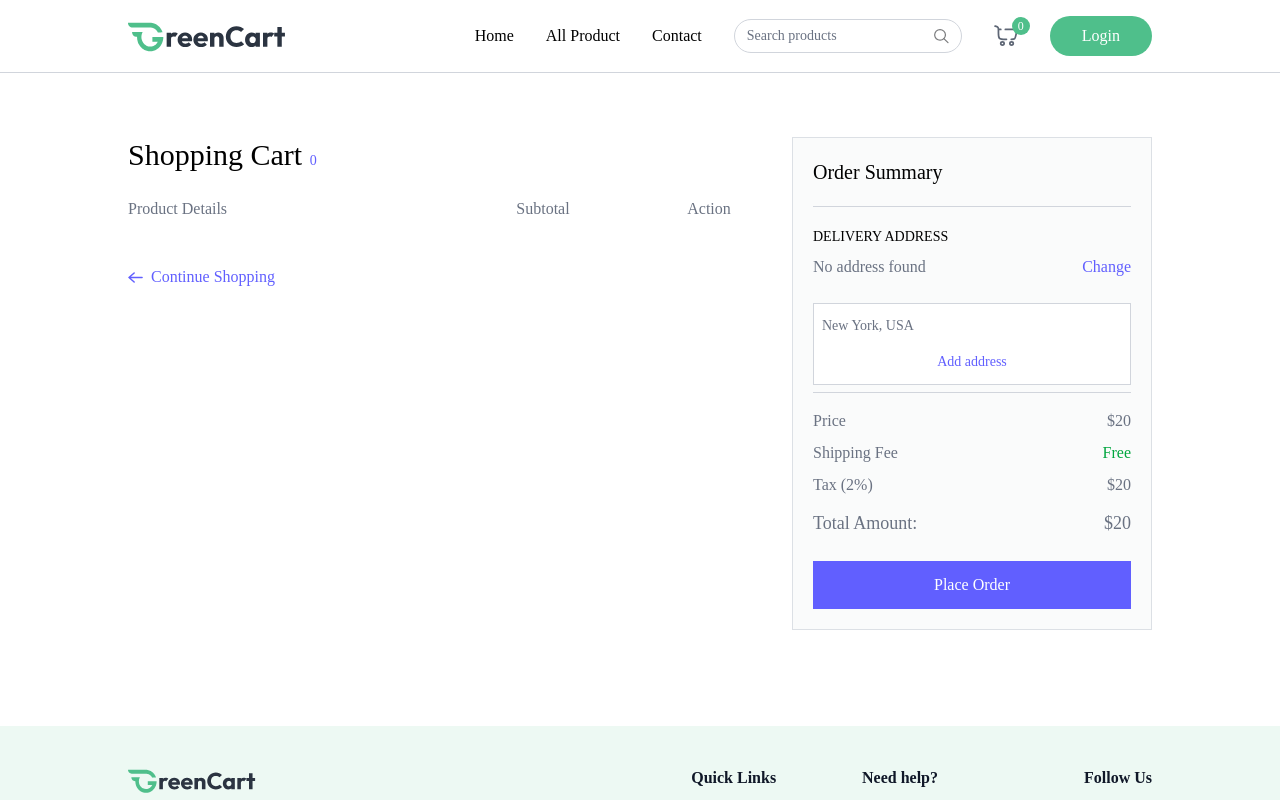
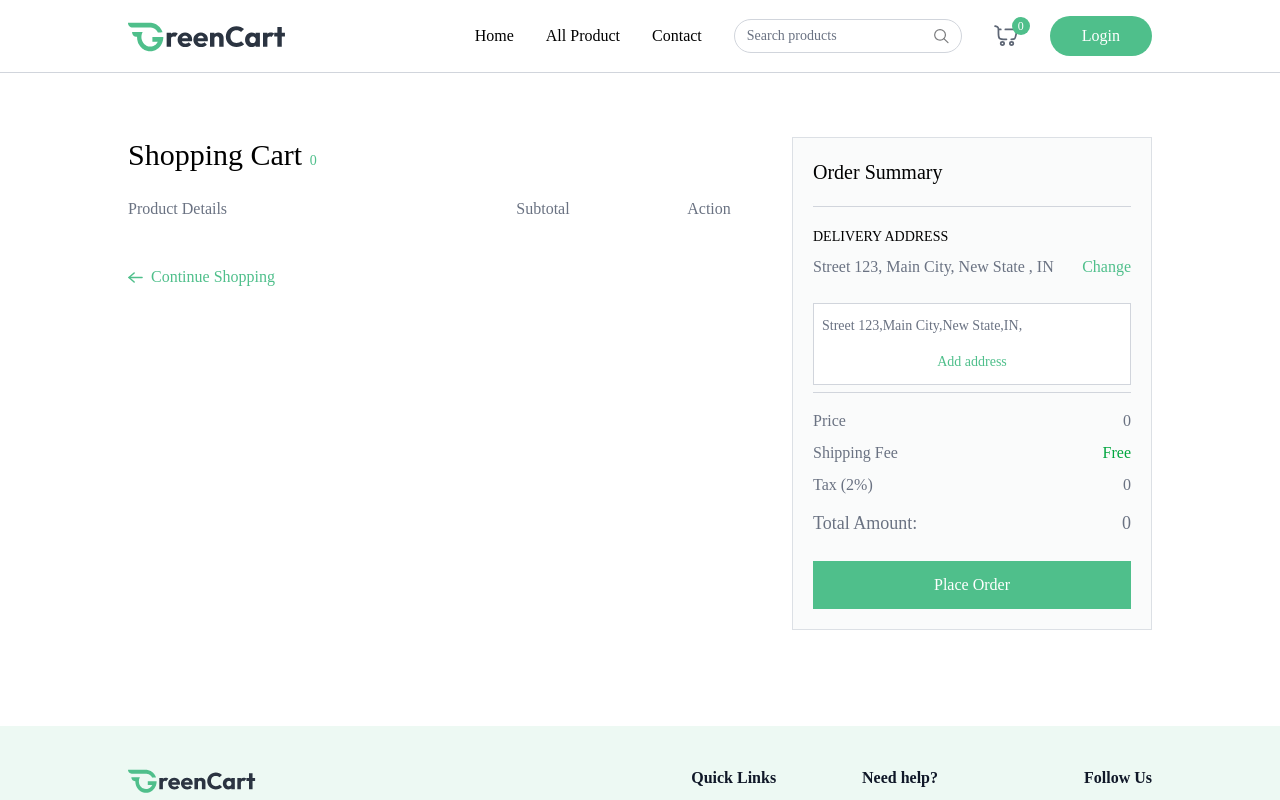
Before and after one commit to JAIVARDHANNN/GroceEase, a React (Vite) app in the folder client/: page /cart in a window 1280 px wide. Both pictures are taken after a click on the button "Change". Shown: the top 800 px of the page. Built offline with nearby package versions, Linux system fonts and the light colour scheme.

Commit message:
Cart Page Completed

```diff
--- a/client/src/Pages/Cart.jsx
+++ b/client/src/Pages/Cart.jsx
@@ -1,6 +1,6 @@
 import { useEffect, useState } from "react";
 import { useAppContext } from "../Context/AppContext";
-import { dummyAddress } from "../assets/assets";
+import { assets, dummyAddress } from "../assets/assets";
 
 const Cart = () => {
     const {products , currency , cartItems , removeFromCart,
@@ -25,6 +25,10 @@ const Cart = () => {
         setCartArray(tempArray);
     }
 
+    const placeOrder = async ()=>{
+
+    }
+
     useEffect(()=>{
         if(products.length > 0 &&   cartItems){
             getCart()
@@ -35,7 +39,7 @@ const Cart = () => {
         <div className="flex flex-col md:flex-row mt-16">
             <div className='flex-1 max-w-4xl'>
                 <h1 className="text-3xl font-medium mb-6">
-                    Shopping Cart <span className="text-sm text-indigo-500">{getCartCount()}</span>
+                    Shopping Cart <span className="text-sm text-primary">{getCartCount()}</span>
                 </h1>
 
                 <div className="grid grid-cols-[2fr_1fr_1fr] text-gray-500 text-base font-medium pb-3">
@@ -55,11 +59,11 @@ const Cart = () => {
                             <div>
                                 <p className="hidden md:block font-semibold">{product.name}</p>
                                 <div className="font-normal text-gray-500/70">
-                                    <p>Weight: <span>{product.size || "N/A"}</span></p>
+                                    <p>Weight: <span>{product.weight || "N/A"}</span></p>
                                     <div className='flex items-center'>
                                         <p>Qty:</p>
-                                        <select className='outline-none'>
-                                            {Array(5).fill('').map((_, index) => (
+                                        <select onChange={e => updateCartItem(product._id, Number(e.target.value))} value={cartItems[product._id]} className='outline-none'>
+                                            {Array(cartItems[product._id] >9 ?cartItems[product._id]: 9).fill('').map((_, index) => (
                                                 <option key={index} value={index + 1}>{index + 1}</option>
                                             ))}
                                         </select>
@@ -67,19 +71,16 @@ const Cart = () => {
                                 </div>
                             </div>
                         </div>
-                        <p className="text-center">${product.offerPrice * product.quantity}</p>
-                        <button className="cursor-pointer mx-auto">
-                            <svg width="20" height="20" viewBox="0 0 20 20" fill="none" xmlns="http://www.w3.org/2000/svg">
-                                <path d="m12.5 7.5-5 5m0-5 5 5m5.833-2.5a8.333 8.333 0 1 1-16.667 0 8.333 8.333 0 0 1 16.667 0" stroke="#FF532E" strokeWidth="1.5" strokeLinecap="round" strokeLinejoin="round" />
-                            </svg>
+                        <p className="text-center">{currency}{product.offerPrice * product.quantity}</p>
+                        <button   onClick={()=> removeFromCart(product._id)}  className="cursor-pointer mx-auto">
+                          <img src={assets.remove_icon} alt="remove" className="inline-block w-6 h-6" />
                         </button>
                     </div>)
                 )}
 
-                <button className="group cursor-pointer flex items-center mt-8 gap-2 text-indigo-500 font-medium">
-                    <svg width="15" height="11" viewBox="0 0 15 11" fill="none" xmlns="http://www.w3.org/2000/svg">
-                        <path d="M14.09 5.5H1M6.143 10 1 5.5 6.143 1" stroke="#615fff" strokeWidth="1.5" strokeLinecap="round" strokeLinejoin="round" />
-                    </svg>
+                <button onClick={()=>{navigate("/products"); scrollTo(0 ,0)}} className="group cursor-pointer flex items-center mt-8 gap-2 text-primary font-medium">
+                   <img src={assets.arrow_right_icon_colored} alt="arrow"
+                   className="group-hover:-translate-x-1 transition" />
                     Continue Shopping
                 </button>
 
@@ -92,16 +93,18 @@ const Cart = () => {
                 <div className="mb-6">
                     <p className="text-sm font-medium uppercase">Delivery Address</p>
                     <div className="relative flex justify-between items-start mt-2">
-                        <p className="text-gray-500">No address found</p>
-                        <button onClick={() => setShowAddress(!showAddress)} className="text-indigo-500 hover:underline cursor-pointer">
+                        <p className="text-gray-500">{selectedAddresses ? `${selectedAddresses.street},
+                         ${selectedAddresses.city},
+                         ${selectedAddresses.state} , ${selectedAddresses.country}` : "No address found"}</p>
+                        <button onClick={() => setShowAddress(!showAddress)} className="text-primary hover:underline cursor-pointer">
                             Change
                         </button>
                         {showAddress && (
                             <div className="absolute top-12 py-1 bg-white border border-gray-300 text-sm w-full">
-                                <p onClick={() => setShowAddress(false)} className="text-gray-500 p-2 hover:bg-gray-100">
-                                    New York, USA
-                                </p>
-                                <p onClick={() => setShowAddress(false)} className="text-indigo-500 text-center cursor-pointer p-2 hover:bg-indigo-500/10">
+                            { addresses.map((address , index)=>(<p onClick={() => {selectedAddresses(address); setShowAddress(false)}} className="text-gray-500 p-2 hover:bg-gray-100">
+                                {address.street},{address.city},{address.state},{address.country},
+                            </p>))  }
+                                <p onClick={() => navigate("/add-address")} className="text-primary text-center cursor-pointer p-2 hover:bg-primary/10">
                                     Add address
                                 </p>
                             </div>
@@ -110,7 +113,7 @@ const Cart = () => {
 
                     <p className="text-sm font-medium uppercase mt-6">Payment Method</p>
 
-                    <select className="w-full border border-gray-300 bg-white px-3 py-2 mt-2 outline-none">
+                    <select onChange={e => setPaymentOption(e.target.value)} className="w-full border border-gray-300 bg-white px-3 py-2 mt-2 outline-none">
                         <option value="COD">Cash On Delivery</option>
                         <option value="Online">Online Payment</option>
                     </select>
@@ -120,21 +123,21 @@ const Cart = () => {
 
                 <div className="text-gray-500 mt-4 space-y-2">
                     <p className="flex justify-between">
-                        <span>Price</span><span>$20</span>
+                        <span>Price</span><span>{currency}{getCartAmount()}</span>
                     </p>
                     <p className="flex justify-between">
                         <span>Shipping Fee</span><span className="text-green-600">Free</span>
                     </p>
                     <p className="flex justify-between">
-                        <span>Tax (2%)</span><span>$20</span>
+                        <span>Tax (2%)</span><span>{currency}{getCartAmount() *2 /100}</span>
                     </p>
                     <p className="flex justify-between text-lg font-medium mt-3">
-                        <span>Total Amount:</span><span>$20</span>
+                        <span>Total Amount:</span><span>{currency}{getCartAmount() + getCartAmount() *2 /100}</span>
                     </p>
                 </div>
 
-                <button className="w-full py-3 mt-6 cursor-pointer bg-indigo-500 text-white font-medium hover:bg-indigo-600 transition">
-                    Place Order
+                <button onClick={placeOrder} className="w-full py-3 mt-6 cursor-pointer bg-primary text-white font-medium hover:bg-primary-dull transition">
+                    {paymentOption === "COD" ? "Place Order" : "Proceed To Checkout" }
                 </button>
             </div>
         </div>
```
